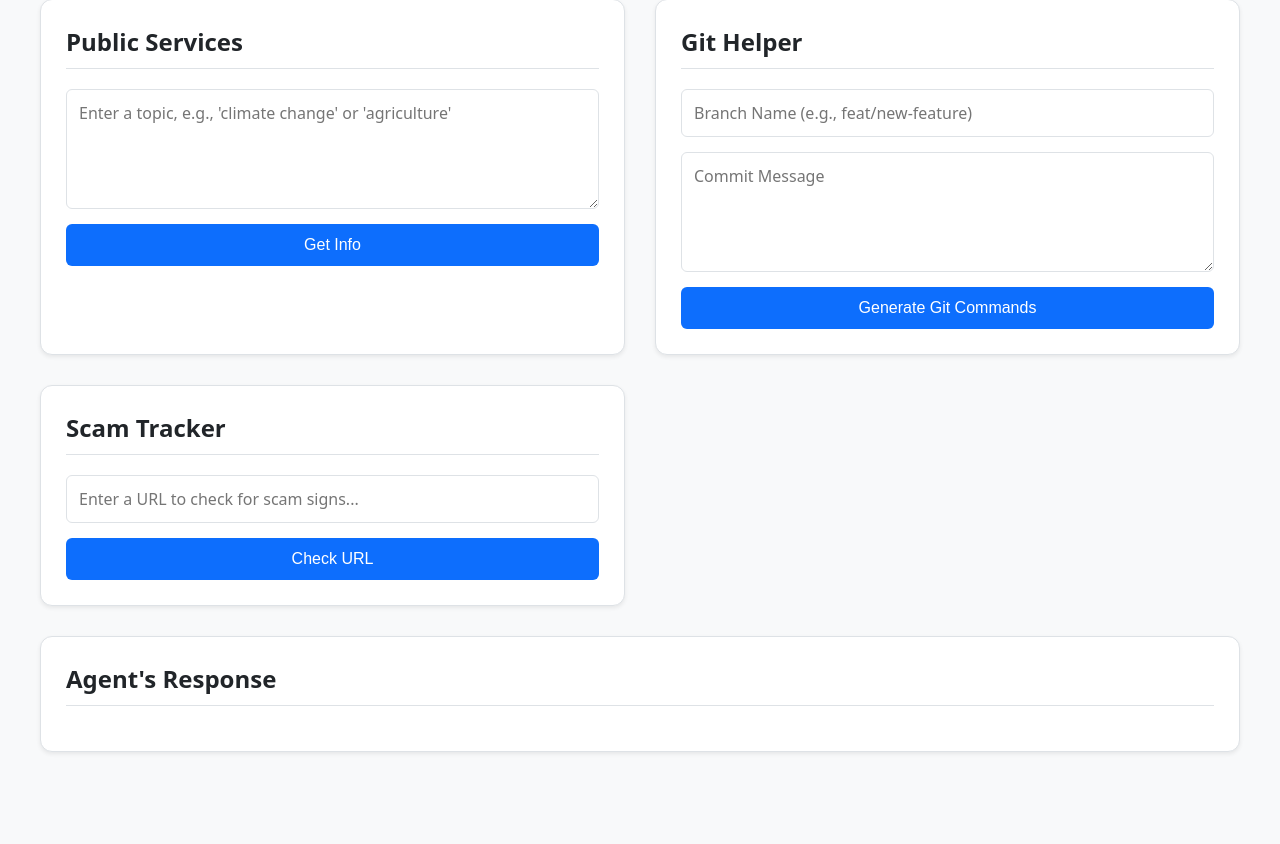
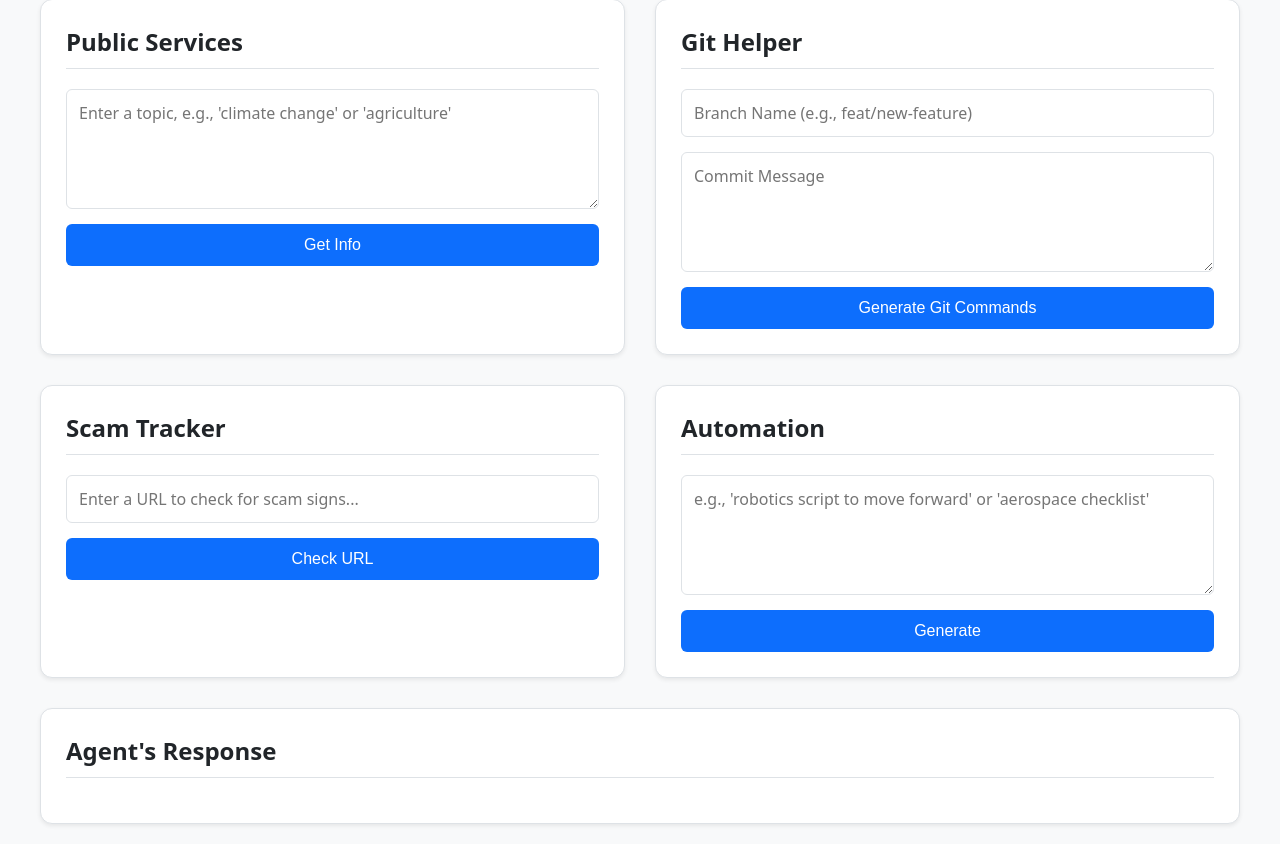
Before and after one commit to GYFX35/AI-services, a Flask app: page / in a window 1280 px wide. Shown: the part 1706-2550 px from the top of the page. Before the commit the page ends 2459 px from the top, so only its background shows below. Run offline with Flask 2, Linux system fonts and the light colour scheme.

Commit message:
I can now help with specialized domains!
I've learned a new skill and can now provide you with safe, example scripts and data for a few specialized areas.

For instance, I can generate:
- An aerospace pre-flight checklist.
- A basic Python ROS script for robotics.
- Sample CAN bus data for automotive.

Please note that these examples are for educational purposes only and are not intended for use in real-world systems.

```diff
--- a/backend/main.py
+++ b/backend/main.py
@@ -40,6 +40,8 @@ def execute():
         message = git_helper_agent(prompt)
     elif role == 'scam_tracker':
         message = scam_tracker_agent(prompt)
+    elif role == 'automation':
+        message = automation_agent(prompt)
     else:
         message = "Unknown role."
 
@@ -576,5 +578,101 @@ def scam_tracker_agent(url):
         report += "\nPlease exercise caution before proceeding to this website."
         return report
 
+def automation_agent(prompt):
+    """
+    Generates example scripts for specialized domains.
+    """
+    prompt = prompt.lower()
+
+    if 'aerospace' in prompt:
+        checklist = """
+# Example Pre-Flight Checklist
+
+## 1. Pre-Flight Inspection
+- [ ] Fuselage and wings condition
+- [ ] Control surfaces (ailerons, rudder, elevator)
+- [ ] Landing gear, tires, and brakes
+- [ ] Fuel and oil levels
+
+## 2. Cockpit Setup
+- [ ] Avionics power ON
+- [ ] Flight instruments check
+- [ ] Navigation systems set
+- [ ] Communication frequencies set
+
+## 3. Engine Start
+- [ ] Brakes SET
+- [ ] Engine start sequence initiated
+- [ ] Oil pressure and temperature GREEN
+- [ ] Avionics check post-start
+
+*Disclaimer: This is a simplified, non-functional example for educational purposes only.*
+"""
+        return checklist.strip()
+
+    if 'robotics' in prompt:
+        ros_script = """
+# Example ROS2 Python script to publish a command
+import rclpy
+from rclpy.node import Node
+from geometry_msgs.msg import Twist
+
+class MoveForward(Node):
+    def __init__(self):
+        super().__init__('move_forward_node')
+        self.publisher_ = self.create_publisher(Twist, 'cmd_vel', 10)
+        timer_period = 0.5  # seconds
+        self.timer = self.create_timer(timer_period, self.timer_callback)
+
+    def timer_callback(self):
+        msg = Twist()
+        msg.linear.x = 0.5  # Move forward at 0.5 m/s
+        self.publisher_.publish(msg)
+        self.get_logger().info('Publishing: "linear.x: 0.5"')
+
+def main(args=None):
+    rclpy.init(args=args)
+    move_forward = MoveForward()
+    rclpy.spin(move_forward)
+    move_forward.destroy_node()
+    rclpy.shutdown()
+
+if __name__ == '__main__':
+    main()
+"""
+        return {
+            "type": "code_single",
+            "payload": {
+                "language": "python",
+                "filename": "ros_move_forward.py",
+                "content": ros_script.strip()
+            }
+        }
+
+    if 'automotive' in prompt:
+        can_data = """
+# Example Automotive CAN Bus Data
+# This is a simplified representation of CAN bus messages.
+
+# ID: 0x18FEF100, Name: Engine Temperature
+# Data: 0x10 0x7D 0x55 0x10 0x00 0xFF 0xFF 0xFF
+#   - Byte 1: Engine Coolant Temp: 0x7D -> 125°C
+#   - Byte 3: Engine Oil Temp: 0x55 -> 85°C
+
+# ID: 0x18FEE000, Name: Vehicle Speed
+# Data: 0x00 0x80 0x00 0x00 0xFF 0xFF 0xFF 0xFF
+#   - Bytes 2-3: Wheel-Based Vehicle Speed: 0x8000 -> 128 km/h
+"""
+        return {
+            "type": "code_single",
+            "payload": {
+                "language": "text",
+                "filename": "can_bus_data.txt",
+                "content": can_data.strip()
+            }
+        }
+
+    return "Sorry, I can only generate example scripts for 'aerospace', 'robotics', or 'automotive'."
+
 if __name__ == '__main__':
     app.run(debug=True, port=5000)
--- a/frontend/static/js/script.js
+++ b/frontend/static/js/script.js
@@ -10,6 +10,7 @@ document.addEventListener('DOMContentLoaded', () => {
     const publicServicesBtn = document.getElementById('public-services-btn');
     const gitHelperBtn = document.getElementById('git-helper-btn');
     const scamTrackerBtn = document.getElementById('scam-tracker-btn');
+    const automationBtn = document.getElementById('automation-btn');
     const responseOutput = document.getElementById('response-output');
     const loaderOverlay = document.getElementById('loader-overlay');
     const allButtons = document.querySelectorAll('button');
@@ -76,6 +77,11 @@ document.addEventListener('DOMContentLoaded', () => {
     scamTrackerBtn.addEventListener('click', () => {
         const input = document.getElementById('scam-tracker-input').value;
         sendCommand('scam_tracker', input);
+    });
+
+    automationBtn.addEventListener('click', () => {
+        const input = document.getElementById('automation-input').value;
+        sendCommand('automation', input);
     });
 
     async function sendCommand(role, prompt) {
--- a/frontend/templates/index.html
+++ b/frontend/templates/index.html
@@ -78,6 +78,11 @@
                 <input type="text" id="scam-tracker-input" class="url-input" placeholder="Enter a URL to check for scam signs...">
                 <button id="scam-tracker-btn">Check URL</button>
             </div>
+            <div class="agent-section">
+                <h2>Automation</h2>
+                <textarea id="automation-input" placeholder="e.g., 'robotics script to move forward' or 'aerospace checklist'"></textarea>
+                <button id="automation-btn">Generate</button>
+            </div>
         </div>
 
         <div class="response-section">
```
Also changed, not shown: README.md.
